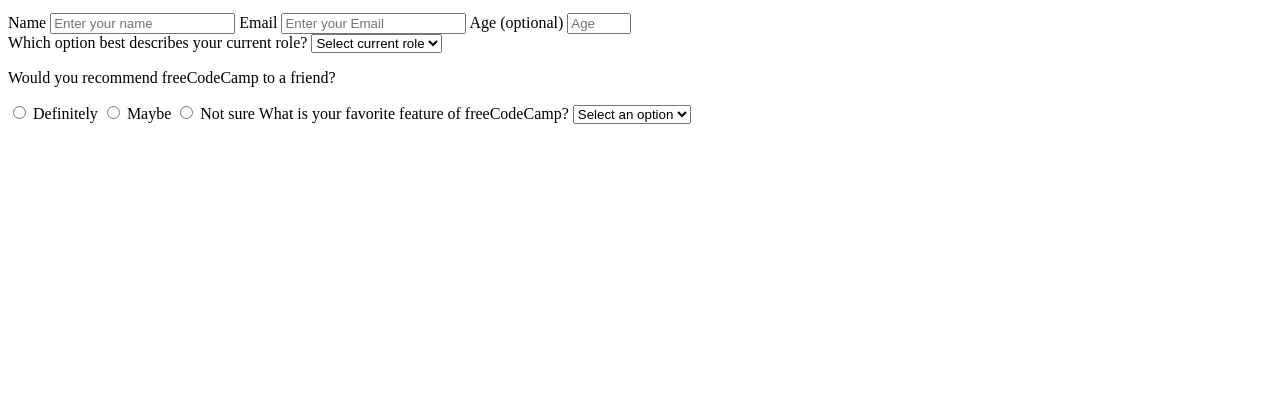
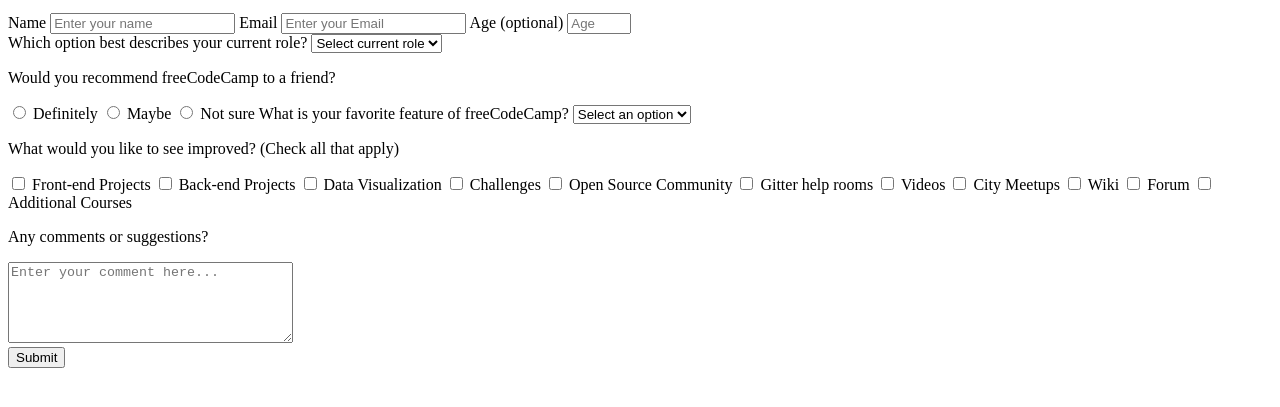
Before and after one commit to SerhiyPetelin/forms-practice, a plain HTML site: page index.html in a window 1280 px wide. Shown: the part 101-508 px from the top of the page. Drawn offline with Linux system fonts and the light colour scheme.

Commit message:
Finish with basic murkup.

```diff
--- a/index.html
+++ b/index.html
@@ -55,8 +55,33 @@
                             <option value="community">Community</option>
                             <option value="open-source">Open Source</option>
                         </select>
+                        <p>What would you like to see improved? (Check all that apply)</p>
+                            <input type="checkbox" name="front-end" id="front-end">
+                            <label for="">Front-end Projects</label>
+                            <input type="checkbox" name="back-end" id="back-end">
+                            <label for="">Back-end Projects</label>
+                            <input type="checkbox" name="data-visualization" id="data-visualization">
+                            <label for="">Data Visualization</label>
+                            <input type="checkbox" name="challenges" id="challenges">
+                            <label for="">Challenges</label>
+                            <input type="checkbox" name="community" id="community">
+                            <label for="">Open Source Community</label>
+                            <input type="checkbox" name="help-rooms" id="help-rooms">
+                            <label for="">Gitter help rooms</label>
+                            <input type="checkbox" name="videos" id="videos">
+                            <label for="">Videos</label>
+                            <input type="checkbox" name="meetups" id="meetups">
+                            <label for="">City Meetups</label>
+                            <input type="checkbox" name="wiki" id="wiki">
+                            <label for="">Wiki</label>
+                            <input type="checkbox" name="forum" id="forum">
+                            <label for="">Forum</label>
+                            <input type="checkbox" name="courses" id="courses">
+                            <label for="">Additional Courses</label>
+                            <p>Any comments or suggestions?</p>
+                            <textarea rows="5" cols="33" placeholder="Enter your comment here..."></textarea>
                 </div>
-
+                <button id="submit">Submit</button>
             </form>
         </div>
     </main>
```
